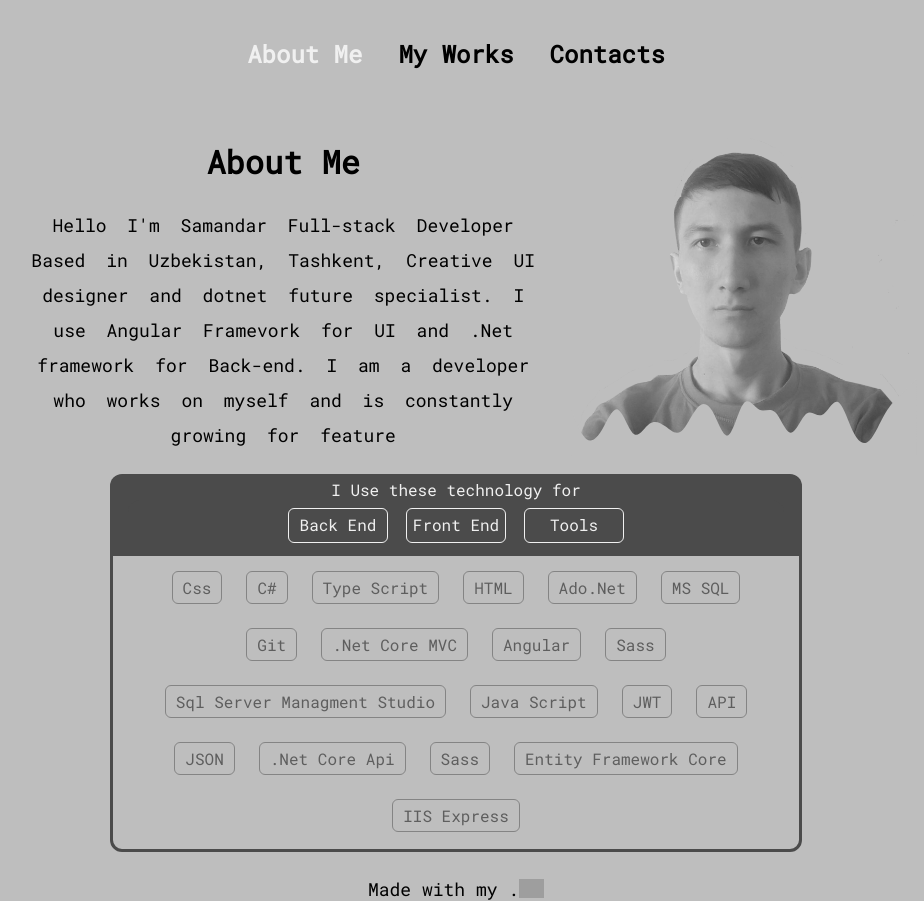
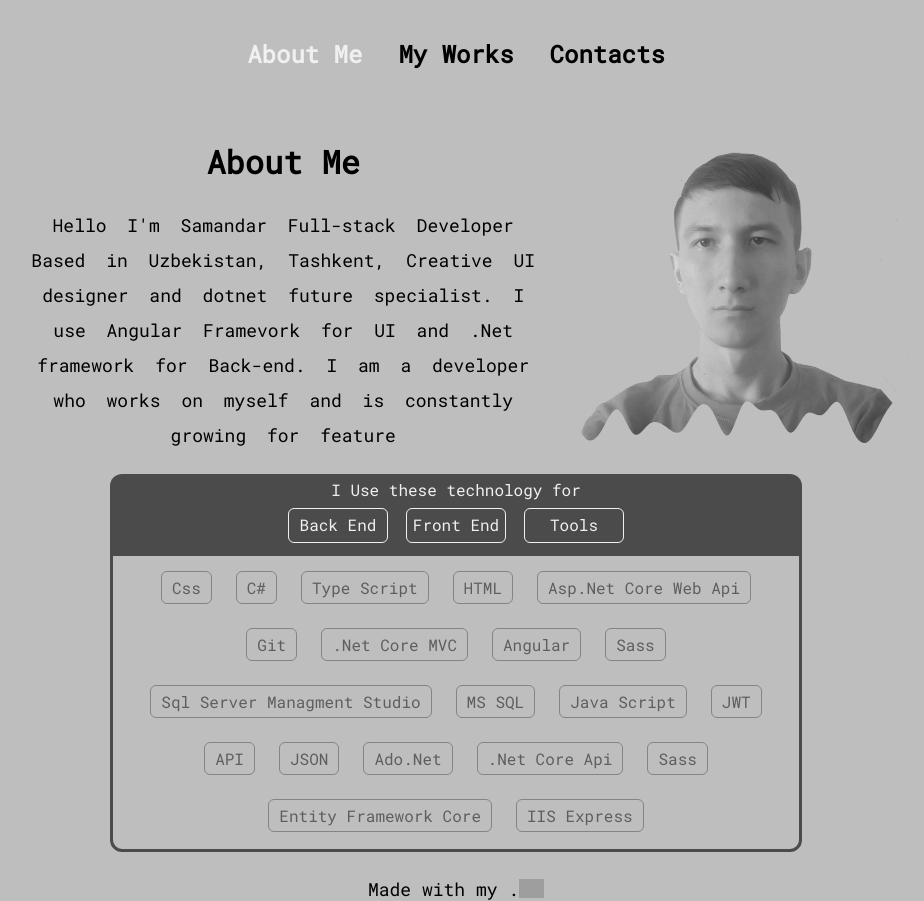
Before and after one commit to Samandar02/Samandar02.github.io, an Angular app in the folder client-app/: page / in a window 1280 px wide. Shown: the whole page, without its empty margins (184-1108 px from the left). Built offline with nearby package versions, Linux system fonts and the light colour scheme; grey boxes are pictures that could not be loaded.

Commit message:
added tools and language to selector component

```diff
--- a/client-app/src/app/app.component.scss
+++ b/client-app/src/app/app.component.scss
@@ -4,9 +4,6 @@
     align-items: center;
     padding-top: 20px;
     transition: all .3s;
-    p{
-
-    }
     img{
         width: 25px;
 
--- a/client-app/src/app/selector/selector.component.ts
+++ b/client-app/src/app/selector/selector.component.ts
@@ -32,17 +32,18 @@ export class SelectorComponent implements OnInit {
     { tool: "C#", key: "be", isActive: false },
     { tool: "Type Script", key: "fe", isActive: false },
     { tool: "HTML", key: "fe", isActive: false },
-    { tool: "Ado.Net", key: "be", isActive: false },
-    { tool: "MS SQL", key: "be", isActive: false },
+    { tool: "Asp.Net Core Web Api", key: "be", isActive: false },
     { tool: "Git", key: "t", isActive: false },
     { tool: ".Net Core MVC", key: "be", isActive: false },
     { tool: "Angular", key: "fe", isActive: false },
     { tool: "Sass", key: "t", isActive: false },
     { tool: "Sql Server Managment Studio", key: "t", isActive: false },
+    { tool: "MS SQL", key: "be", isActive: false },
     { tool: "Java Script", key: "fe", isActive: false },
     { tool: "JWT", key: "t", isActive: false },
     { tool: "API", key: "t", isActive: false },
     { tool: "JSON", key: "t", isActive: false },
+    { tool: "Ado.Net", key: "be", isActive: false },
     { tool: ".Net Core Api", key: "be", isActive: false },
     { tool: "Sass", key: "fe", isActive: false },
     { tool: "Entity Framework Core", key: "be", isActive: false },
```
